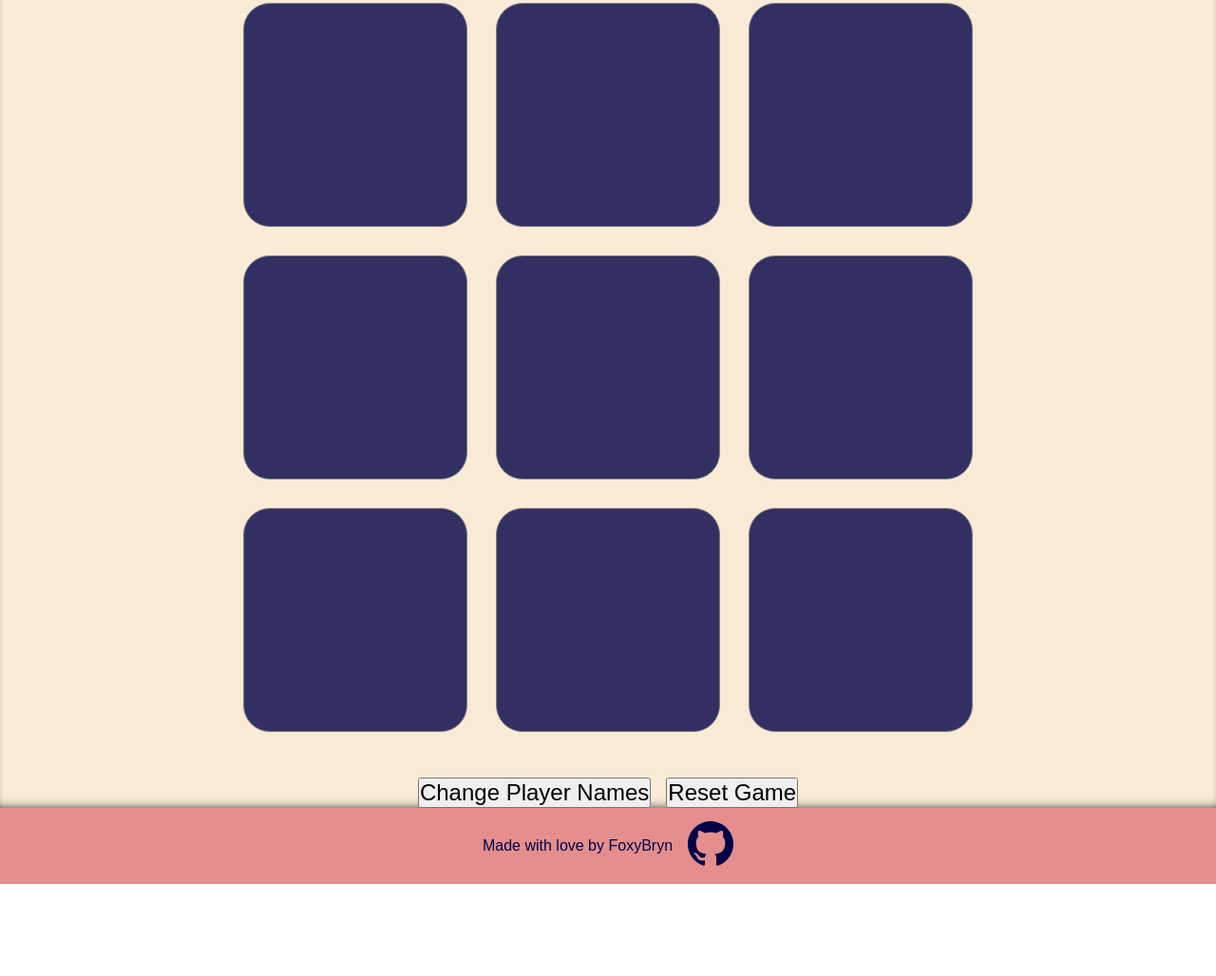
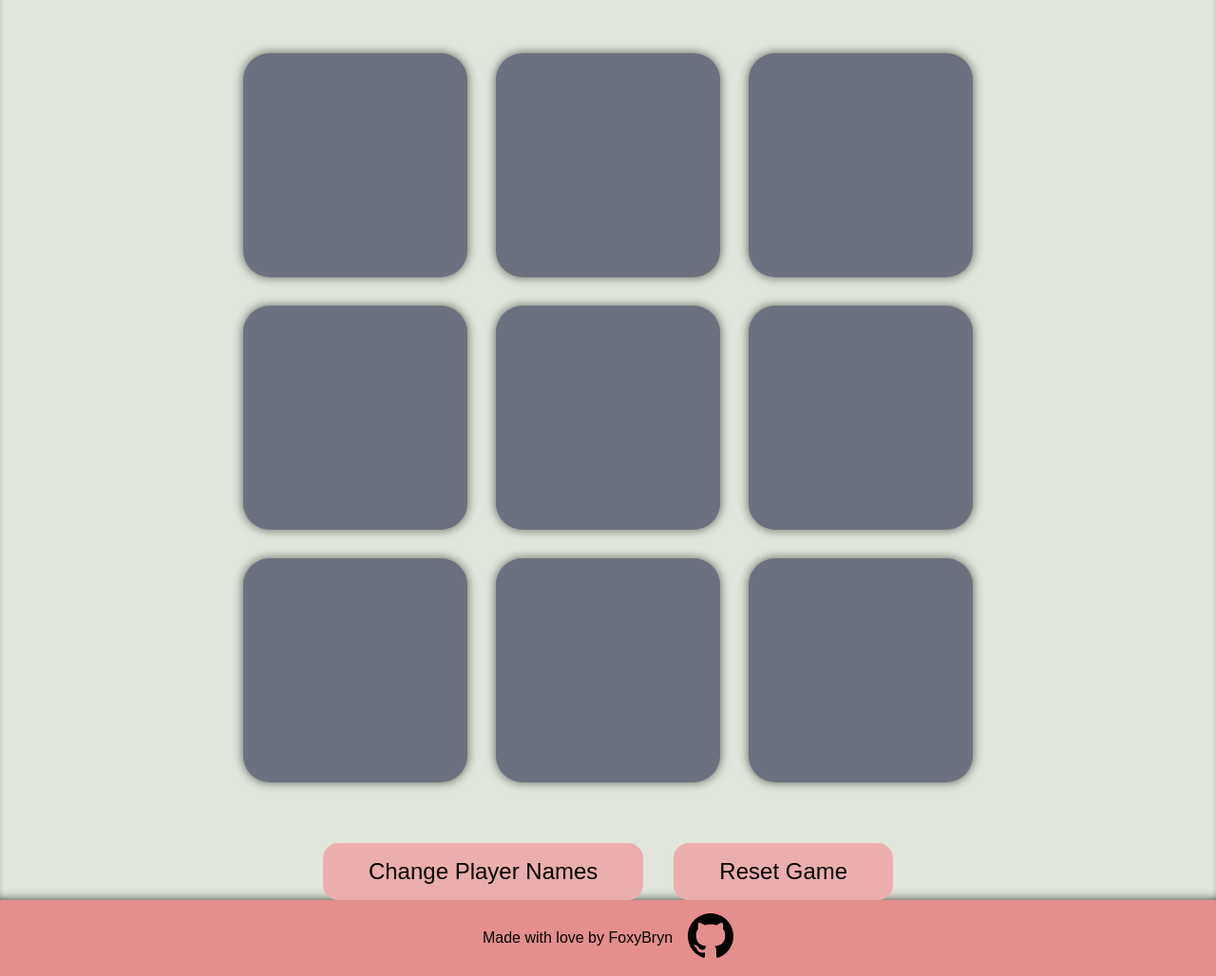
Before and after one commit to FoxyBryn/tic-tac-toe, a plain HTML site: page index.html in a window 1280 px wide. Shown: the part 229-1257 px from the top of the page at 95% size. Before the commit the page ends 1160 px from the top, so only its background shows below. Drawn offline with Linux system fonts and the light colour scheme; a web font is replaced by a local one.

Commit message:
Improve ui styling.

```diff
--- a/css/styles.css
+++ b/css/styles.css
@@ -1,11 +1,11 @@
 @import url('https://fonts.googleapis.com/css2?family=Shantell+Sans:ital,wght@0,300..800;1,300..800&display=swap');
 
 :root {
-    --main-colour: antiquewhite;
+    --main-colour: #E0E6DB;
     --accent-colour: #e48e8e;
-    --cell-colour: rgba(3, 3, 71, 0.808);
-    --main-font-colour: rgb(3, 3, 71);
-    --button-colour: #c7c7c7;
+    --cell-colour: #6B717E;
+    --main-font-colour: #020202;
+    --button-colour: #EBADAD;
     --button-hover: #2d4c7546;
 }
 
@@ -37,12 +37,12 @@ main {
     flex-direction: column;
     align-items: center;
     justify-content: center;
-    gap: 3rem;
+    gap: 4rem;
     background-color: var(--main-colour);
     box-shadow:
         inset 0px 8px 12px -9px #181717,
         inset 0px -8px 12px -9px #181717;
-    font-size: 2rem;
+    font-size: clamp(2rem, 5vw, 10rem);
 }
 
 .board {
@@ -59,20 +59,36 @@ main {
     justify-content: center;
     align-items: center;
     text-align: center;
-    font-size: 5rem;
-    border: 1px solid grey;
+    font-size: clamp(3rem, 12vw, 14rem);
+    font-family: 'Shantell Sans', sans-serif;
+    border: none;
     border-radius: 1.75rem;
     background-color: var(--cell-colour);
     color: var(--accent-colour);
     cursor: pointer;
+    box-shadow: 0px 0px 10px 1px rgba(0, 0, 0, 0.5);
   }
 
 .action-buttons {
     display: flex;
-    gap: 1rem;
+    flex-wrap: wrap;
+    justify-content: center;
+    align-items: center;
+    gap: 2rem;
 
     & button {
         font-size: 1.5rem;
+        font-family: inherit;
+        padding: 1rem 3rem;
+        border: none;
+        border-radius: 1rem;
+        font-size: 1.5rem;
+        background-color: var(--button-colour);
+        transition: 0.3s;
+    }
+
+    & button:hover {
+        background-color: var(--button-hover);
     }
 }
 
@@ -117,6 +133,14 @@ form {
     padding: 3rem;
     gap: 2rem;
 
+    & div {
+        display: flex;
+        align-items: center;
+        justify-content: center;
+        gap: 1rem;
+        font-size: 1.75rem;
+    }
+
     & input {
         padding: 1rem;
         border-radius: 0.4rem;
@@ -139,6 +163,7 @@ form {
         border: none;
         border-radius: 1rem;
         font-size: 1.5rem;
+        font-family: inherit;
         background-color: var(--button-colour);
         transition: 0.3s;
     }
--- a/index.html
+++ b/index.html
@@ -33,10 +33,15 @@
     </footer>
     <dialog class="name-change-form">
         <form>
-            <label for="player-one-name">X:</label>
-            <input id="player-one-name" type="text" name="player-one-name" placeholder="Player One" required>
-            <label for="player-two-name">O:</label>
-            <input id="player-two-name" type="text" name="player-two-name" placeholder="Player Two" required>
+
+            <div>
+                <label for="player-one-name">X:</label>
+                <input id="player-one-name" type="text" name="player-one-name" placeholder="Player One" required>
+            </div>
+            <div>
+                <label for="player-two-name">O:</label>
+                <input id="player-two-name" type="text" name="player-two-name" placeholder="Player Two" required>
+            </div>
             <div class="form-buttons">
                 <button type="submit">Save</button>
                 <button type="button" class="cancel">Cancel</button>
```
